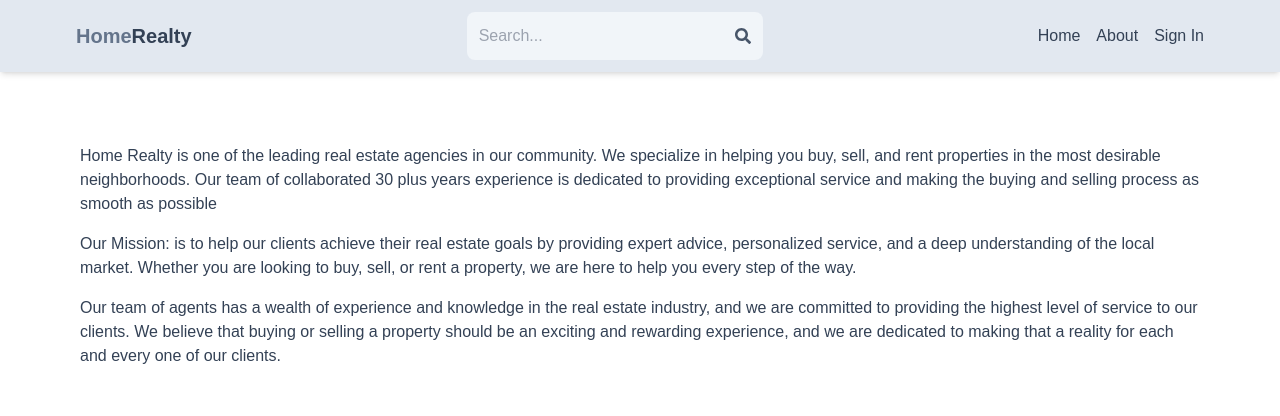
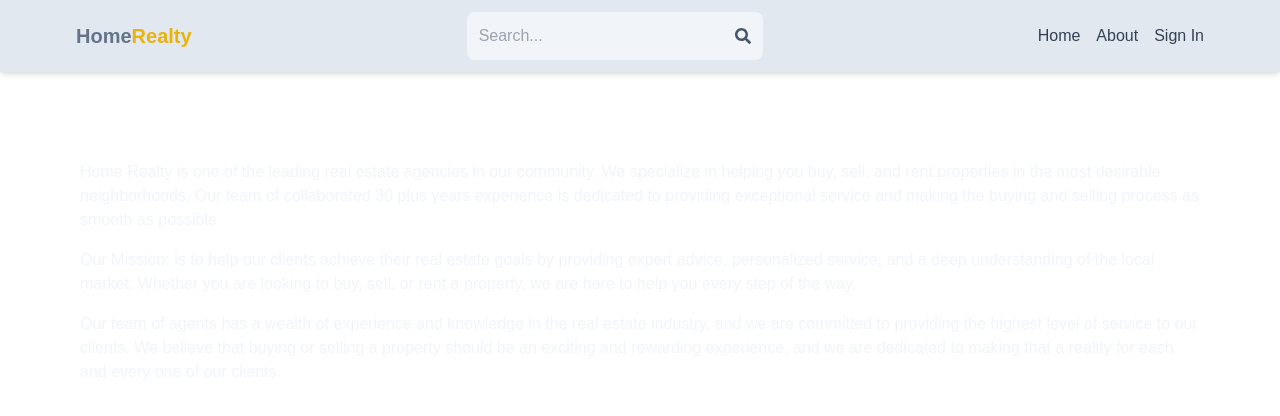
Before and after one commit to dlarenzo/real-estate-nextjs, a Next.js app: page /about in a window 1280 px wide. Shown: the top 416 px of the page. Built offline with nearby package versions, Linux system fonts and the light colour scheme; no server answers.

Commit message:
still working on final setup

```diff
--- a/src/app/about/page.js
+++ b/src/app/about/page.js
@@ -2,22 +2,22 @@ import React from "react";
 
 export default function About() {
   return (
-    <div className="py-20 px-4 max-w-6xl mx-auto">
-      <h1 className="text-5xl font-bold mb-4 text-white">About Us</h1>
-      <p className="mb-4 text-slate-700">
+    <div className="py-20 px-4 max-w-6xl mx-auto pt-20">
+      <h1 className="text-5xl font-bold my-4 text-white">About Us</h1>
+      <p className="mb-4 text-slate-100">
         Home Realty is one of the leading real estate agencies in our community.
         We specialize in helping you buy, sell, and rent properties in the most
         desirable neighborhoods. Our team of collaborated 30 plus years
         experience is dedicated to providing exceptional service and making the
         buying and selling process as smooth as possible
       </p>
-      <p className="mb-4 text-slate-700">
+      <p className="mb-4 text-slate-100">
         <span>Our Mission:</span> is to help our clients achieve their real
         estate goals by providing expert advice, personalized service, and a
         deep understanding of the local market. Whether you are looking to buy,
         sell, or rent a property, we are here to help you every step of the way.
       </p>
-      <p className="mb-4 text-slate-700">
+      <p className="mb-4 text-slate-100">
         Our team of agents has a wealth of experience and knowledge in the real
         estate industry, and we are committed to providing the highest level of
         service to our clients. We believe that buying or selling a property
--- a/src/app/create-listing/page.jsx
+++ b/src/app/create-listing/page.jsx
@@ -172,7 +172,7 @@ export default function CreateListing() {
   }
 
   return (
-    <main className="p-3 max-w-4xl mx-auto">
+    <main className="p-3 max-w-4xl mx-auto pt-20">
       <h1 className="text-3xl font-semibold text-center my-7">
         Create a Listing
       </h1>
--- a/src/app/listing/[id]/page.js
+++ b/src/app/listing/[id]/page.js
@@ -32,7 +32,7 @@ export default async function Listing({ params }) {
   // SHOW THE LISTING
   if (listing && listing.name !== "Failed to load listing") {
     return (
-      <main>
+      <main className="pt-20">
         <div>
           {/* BACKGROUND IMAGE */}
           <img
--- a/src/app/page.js
+++ b/src/app/page.js
@@ -54,7 +54,7 @@ export default async function Home() {
   }
   return (
     <div className="">
-      <div className="bg-[url('/img/hero/hero-bg.jpg')] bg-center bg-cover flex flex-col items-center justify-center text-white  sm:px-20 sm:py-56 lg:p-56 relative w-full h-5/6 transition ease-in-out  hover:scale-125 duration-[10500ms] z-10 overflow-hidden">
+      <div className="bg-[url('/img/hero/hero-bg.jpg')] bg-center bg-cover flex flex-col items-center justify-center text-white  sm:px-20 sm:py-56 lg:p-56 relative w-full max-h-5/6 z-10 overflow-hidden">
         <div className="absolute inset-0 bg-black opacity-50 z-2"></div>
         <div className="flex flex-col items-start gap-6 max-w-6xl mx-auto my-20 px-5 py-10 relative z-5">
           <h1 className="text-white font-bold text-4xl sm:text-5xl lg:text-6xl">
@@ -79,6 +79,29 @@ export default async function Home() {
       {/* Features */}
       <Features />
 
+      {/* Listings Header */}
+      <div>
+        <div className="bg-[url('/img/listing/listing-bg.webp)] bg-center bg-cover mb-10 text-center py-5">
+          <div className="my-5 py-5">
+            <h2 className="text-5xl font-semibold text-yellow-400 text-center">
+              Listings
+            </h2>
+            <p className="text-3xl my-5">
+              Check out the listings you have added below.
+            </p>
+          </div>
+          <div className="my-5 py-5">
+            <Link
+              href={"/create-listing"}
+              className="text-xs sm:text-sm text-white font-bold hover:underline bg-yellow-500 mb-5 px-10 py-5 rounded-lg"
+            >
+              Create A Listing
+            </Link>
+          </div>
+        </div>
+      </div>
+
+      {/* User Created Listings */}
       <div className="max-w-6xl mx-auto p-3 flex flex-col gap-8 ">
         {offerListings && offerListings.length > 0 && (
           <div className="mt-5">
@@ -100,22 +123,9 @@ export default async function Home() {
             </div>
           </div>
         )}
+
         {rentListings && rentListings.length > 0 && (
           <div className="">
-            <div className="mb-10 text-center">
-              <h2 className="text-5xl font-semibold text-yellow-400 mb-5 text-center">
-                Listings
-              </h2>
-              <p className="text-3xl mb-5">
-                Check out the listings you have added below.
-              </p>
-              <Link
-                href={"/create-listing"}
-                className="text-xs sm:text-sm text-white font-bold hover:underline bg-yellow-500 mb-5 px-10 py-5 rounded-lg"
-              >
-                Create A Listing
-              </Link>
-            </div>
             <div className="my-3">
               <h2 className="text-2xl font-semibold text-yellow-400">
                 Recent places for rent
--- a/src/components/FeatureCard.jsx
+++ b/src/components/FeatureCard.jsx
@@ -8,9 +8,7 @@ export default function FeatureCard({ title, description, icon: Icon }) {
           <Icon className="text-yellow-500 my-2" size={48} />
         </div>
         <div>
-          <h3 className="text-yellow-500 font-semibold text-2xl pb-5">
-            {title}
-          </h3>
+          <h3 className="text-yellow-500 f text-2xl pb-5">{title}</h3>
           <p className="pb-5">{description}</p>
         </div>
       </div>
--- a/src/components/Features.jsx
+++ b/src/components/Features.jsx
@@ -5,7 +5,7 @@ import FeatureCard from "./FeatureCard";
 
 export default function Features() {
   return (
-    <div className="max-w-6xl mx-auto px-5 py-40 flex  lg:flex-row flex-col gap-8">
+    <div className="max-w-6xl mx-auto px-5 py-10 flex  lg:flex-row flex-col gap-8">
       {/* Features Explanation */}
       <div className="w-full lg:w-[45%]">
         <h2 className="text-5xl pb-5 font-semibold text-yellow-500">
--- a/src/components/Header.jsx
+++ b/src/components/Header.jsx
@@ -37,7 +37,7 @@ export default function Header() {
         <Link href="/">
           <h1 className="font-bold text-sm sm:text-xl flex flex-wrap ">
             <span className="text-slate-500">Home</span>
-            <span className="text-slate-700">Realty</span>
+            <span className="text-yellow-500">Realty</span>
           </h1>
         </Link>
         {/* SEARCH */}
```
Also changed, not shown: public/img/listing/listing-bg.webp (added).
